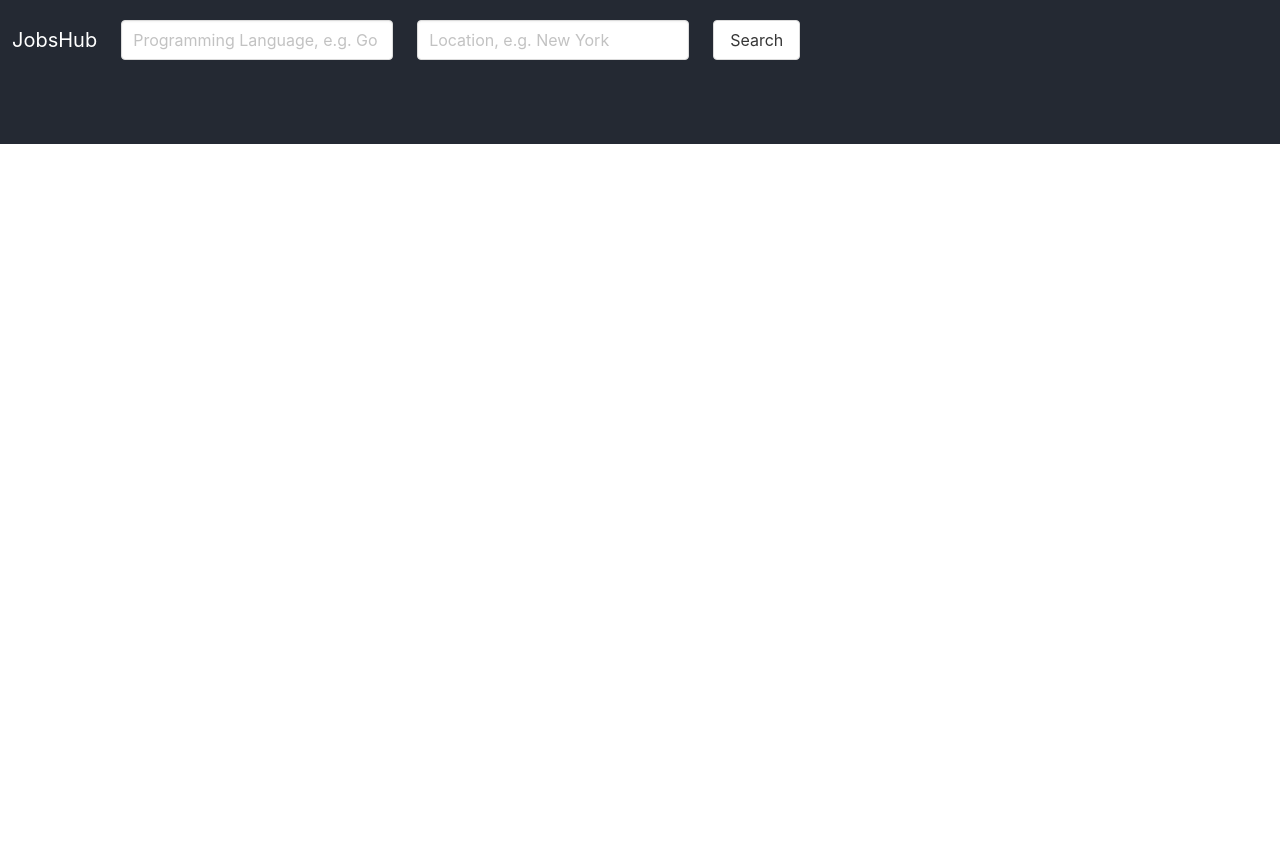
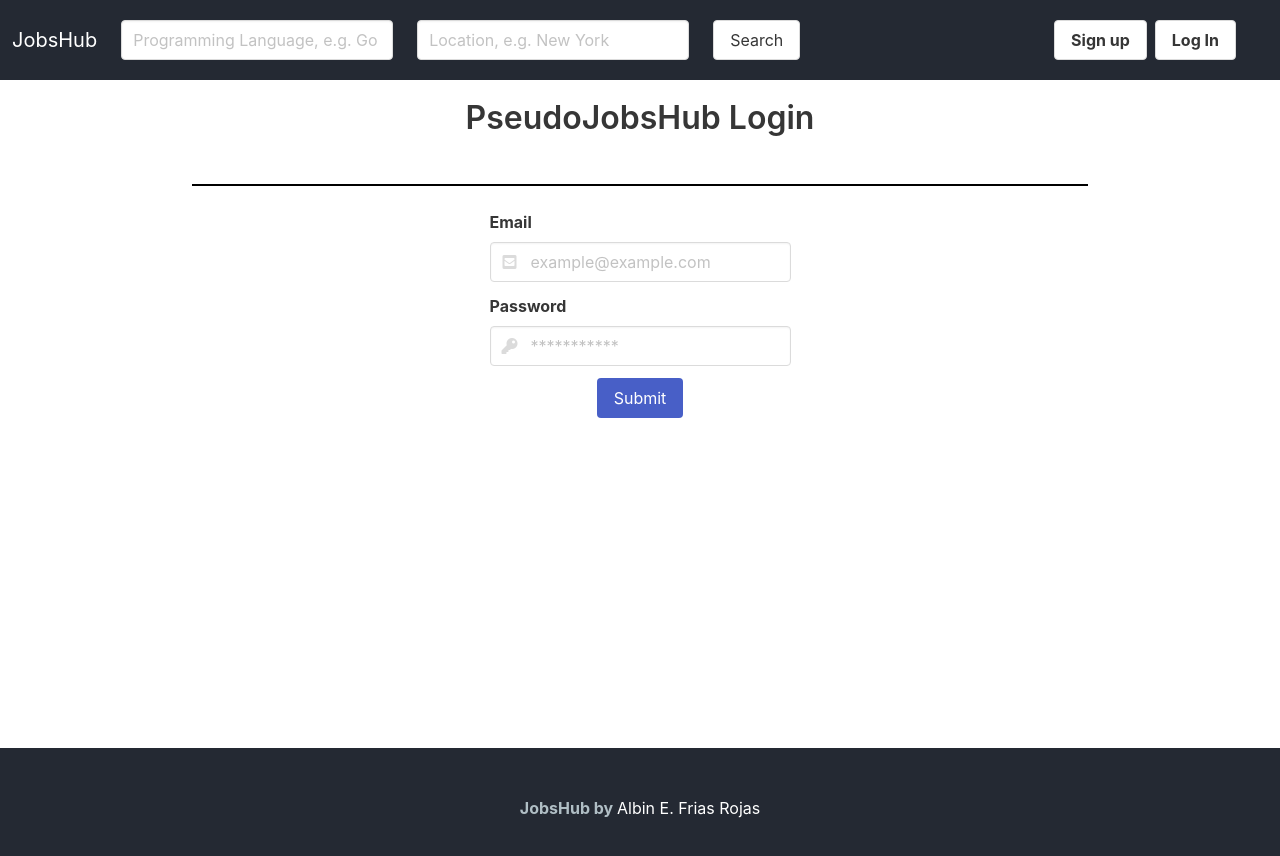
Before and after one commit to PseudoMera/Jobs-Hub, a React (Create React App) app: page /login in a window 1280 px wide. Shown: the top 856 px of the page. Before the commit the page ends 800 px from the top, so only its background shows below. Built offline with nearby package versions, Linux system fonts and the light colour scheme.

Commit message:
Halfway through login functionality

```diff
--- a/src/App.js
+++ b/src/App.js
@@ -1,20 +1,29 @@
-import React from 'react';
+import React, {useState} from 'react';
 import {BrowserRouter, Route, Switch} from "react-router-dom";
 import Nav from "./Components/Nav";
 import HomePage from './Pages/HomePage';
 import JobsPage from './Pages/JobsPage';
 import Footer from './Components/Footer';
+import Login from './Pages/LoginPage';
+import {UserContext} from './Components/UserContext';
 
 function App() {
+  const [user, setUser] = useState('');
+  const [password, setPassword] = useState('');
+  const [login, setLogin] = useState('');
 
   return (
+
     <BrowserRouter>
+    <UserContext.Provider value={{user, setUser, password, setPassword, login, setLogin}}>
         <Nav/>
         <Switch>
           <Route exact path="/" component={HomePage}/>
           <Route exact path="/jobs" component={JobsPage}/>
+          <Route exact path="/login" component={Login}/>
         </Switch>
         <Footer/>
+    </UserContext.Provider>
     </BrowserRouter>
   )
 }
--- a/src/Components/Footer.js
+++ b/src/Components/Footer.js
@@ -1,8 +1,22 @@
 import React from 'react';
+import styled from 'styled-components';
+
+const FooterWrapper = styled.footer`
+    display: flex;
+    justify-content: center;
+    align-items: center;
+    bottom: 0;
+    width: 100vw;
+    height: 15vh;
+    background: #242933;
+    align-self: flex-end;
+`;
+
+
 
 function Footer() {
     return (
-        <footer className="footer">
+        <FooterWrapper>
                 <div className="content has-text-centered">
                     <p>
                         <strong style={{color:'#b0bec5'}}>JobsHub
@@ -11,8 +25,8 @@ function Footer() {
                             rel="noopener noreferrer">Albin E. Frias Rojas</a>
                     </p>
                 </div>
-        </footer>
-    )
+        </FooterWrapper>
+    );
 }
 
 export default Footer;
--- a/src/Components/Nav.js
+++ b/src/Components/Nav.js
@@ -1,10 +1,13 @@
-import React, {useState} from 'react'
-import {Link} from 'react-router-dom'
-import logo_transparent from '../images/logo_transparent 1.png'
+import React, {useState, useContext} from 'react';
+import {Link} from 'react-router-dom';
+import { UserContext } from './UserContext';
+import userImage from '../images/user.png';
 
-function NavBar() {
+function NavBar(props) {
     const [description, setDescription] = useState('')
     const [location, setLocation] = useState('')
+
+    const {user, password, login} = useContext(UserContext);
 
     const handleChangeDescription = (event) => {
         setDescription(event.target.value)
@@ -77,19 +80,30 @@ function NavBar() {
                     </div>
                 </div>
 
+                <div className="navbar-end">
+                    <div className="navbar-item">
 
-                {/* <div className="navbar-end">
-                    <div className="navbar-item">
+                {
+                    user.length > 0 && login ?
+
+                        <figure className="image is-48x48" >
+                            <img className="is-rounded" src={userImage} alt="Profile"></img>
+                        </figure>
+
+
+                    :
                         <div className="buttons">
                             <Link to="/" className="button ">
                                 <strong>Sign up</strong>
                             </Link>
-                            <Link to="/" className="button">
-                                Log In
+                            <Link to="/login" className="button">
+                                <strong>Log In</strong>
                             </Link>
                         </div>
+                }
+
                     </div>
-                </div> */}
+               </div>
             </div>
          </nav>
         );
--- /dev/null
+++ b/src/Components/UserContext.js
@@ -0,0 +1,3 @@
+import React from 'react';
+
+export const UserContext = React.createContext(null);
--- a/src/Pages/LoginPage.js
+++ b/src/Pages/LoginPage.js
@@ -1,7 +1,77 @@
-import React from 'react';
+import React, { useContext } from 'react';
+import styled from 'styled-components';
+import { UserContext } from '../Components/UserContext';
+import { Link } from 'react-router-dom';
+
+
+const Form = styled.form`
+    display: flex;
+    flex-direction: column;
+    justify-content: center;
+    align-items: center;
+    align-content: space-between;
+    margin-top: 100px;
+    margin-bottom: 330px;
+`;
+
+const Hr = styled.hr`
+    background-color: black;
+    width: 70vw;
+`;
+
 
 function Login() {
-    return <></>
+    const {user, setUser, password, setPassword, login, setLogin} = useContext(UserContext);
+
+    const handleEmail = (event) => {
+        setUser(event.target.value);
+    }
+
+    const handlePassword = (event) => {
+        setPassword(event.target.value);
+    }
+
+
+    return (
+        <Form>
+        <h1 className="title">PseudoJobsHub Login </h1>
+        <Hr></Hr>
+        <div className="field">
+            <label className="label">Email</label>
+            <div className="control has-icons-left">
+                <input className="input" type="text" placeholder="example@example.com"
+                        onChange={handleEmail}/>
+                <span className="icon is-small is-left">
+                <i class="fas fa-envelope-square"></i>
+                </span>
+            </div>
+        </div>
+
+        <div className="field">
+            <label className="label">Password</label>
+            <div className="control has-icons-left">
+                <input className="input" type="password" placeholder="***********"
+                        onChange={handlePassword}/>
+                <span className="icon is-small is-left">
+                <i class="fas fa-key"></i>
+                </span>
+            </div>
+        </div>
+
+        <div className="field">
+            <div className="control">
+                <Link to={{
+                    pathname: '/'
+                }}>
+                    <button className="button is-link"
+                            onClick= { () => {
+                                setLogin(true);
+                            }}>Submit</button>
+                </Link>
+            </div>
+        </div>
+        </Form>
+    );
 }
 
 export default  Login;
--- a/src/index.css
+++ b/src/index.css
@@ -1,4 +1,9 @@
 @import url("../node_modules/bulma/css/bulma.css");
+
+
+#root {
+  position: absolute;
+}
 
 .navbar-item img {
     max-height: 3rem;
@@ -38,7 +43,10 @@
   justify-content: space-around;
   flex-direction: row;
   flex-wrap: wrap;
+  margin-bottom: 20em;
 }
+
+
 
 
 .card-footer {
@@ -46,15 +54,16 @@
   background: #242933;
 }
 
-.footer {
+/* .footer {
   display: flex;
   justify-content: center;
   align-items: center;
   bottom: 0;
+  top:100;
   width: 100%;
   background: #242933;
-  height: 15vh;
-}
+  position: relative;
+} */
 
 
 a {
@@ -77,6 +86,7 @@ a:hover {
 section.hero.is-large {
   width: 100vw;
   height: 85vh;
+
 }
 
 .loader-custom {
--- a/src/index.js
+++ b/src/index.js
@@ -2,5 +2,6 @@ import React from 'react';
 import ReactDOM from 'react-dom';
 import './index.css';
 import App from './App';
+import '../node_modules/@fortawesome/fontawesome-free/css/all.min.css';
 
 ReactDOM.render(<App />, document.getElementById('root'));
```
Also changed, not shown: src/images/user.png (added). Lines whose indentation alone changed are shown as unchanged.
